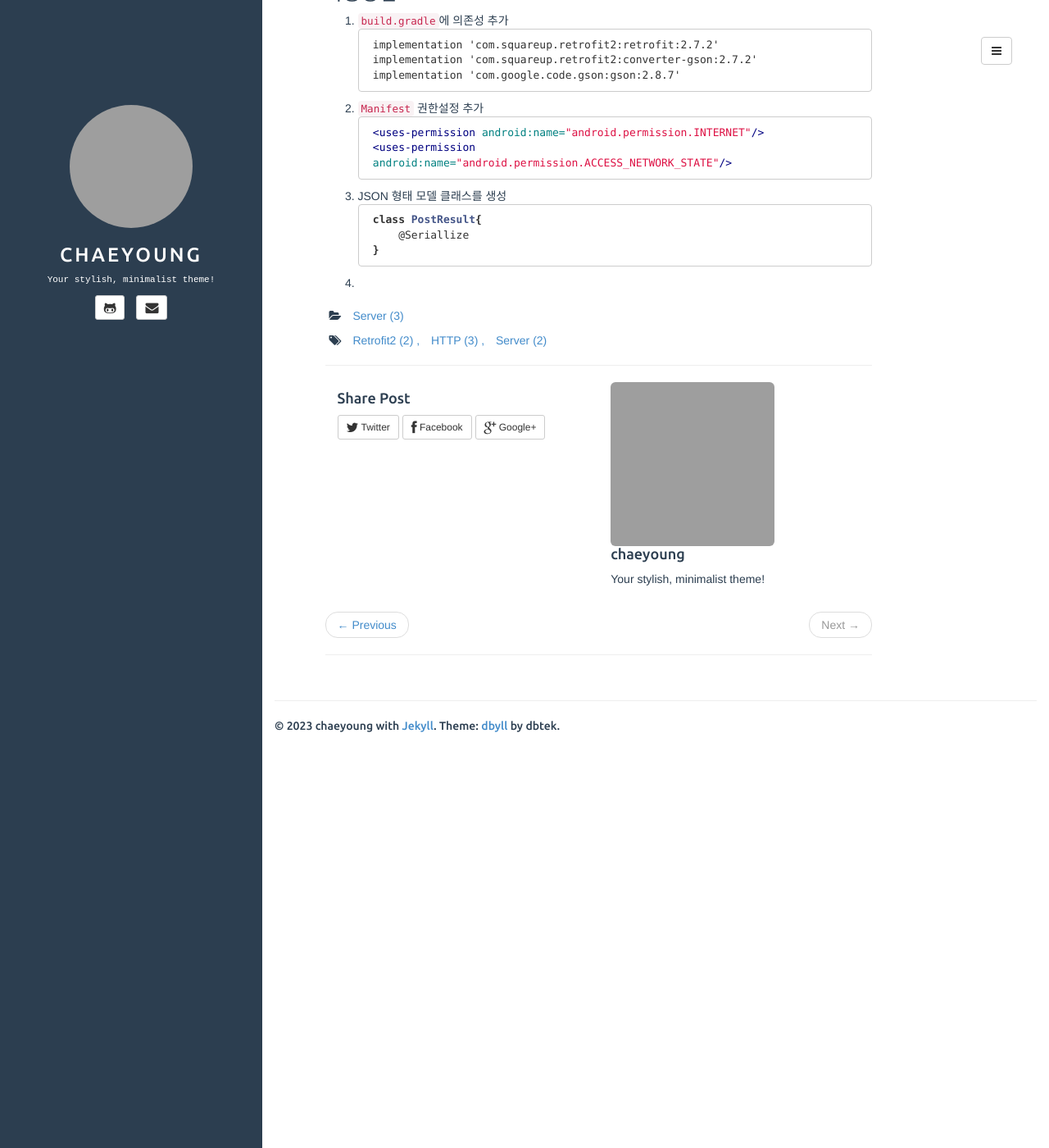
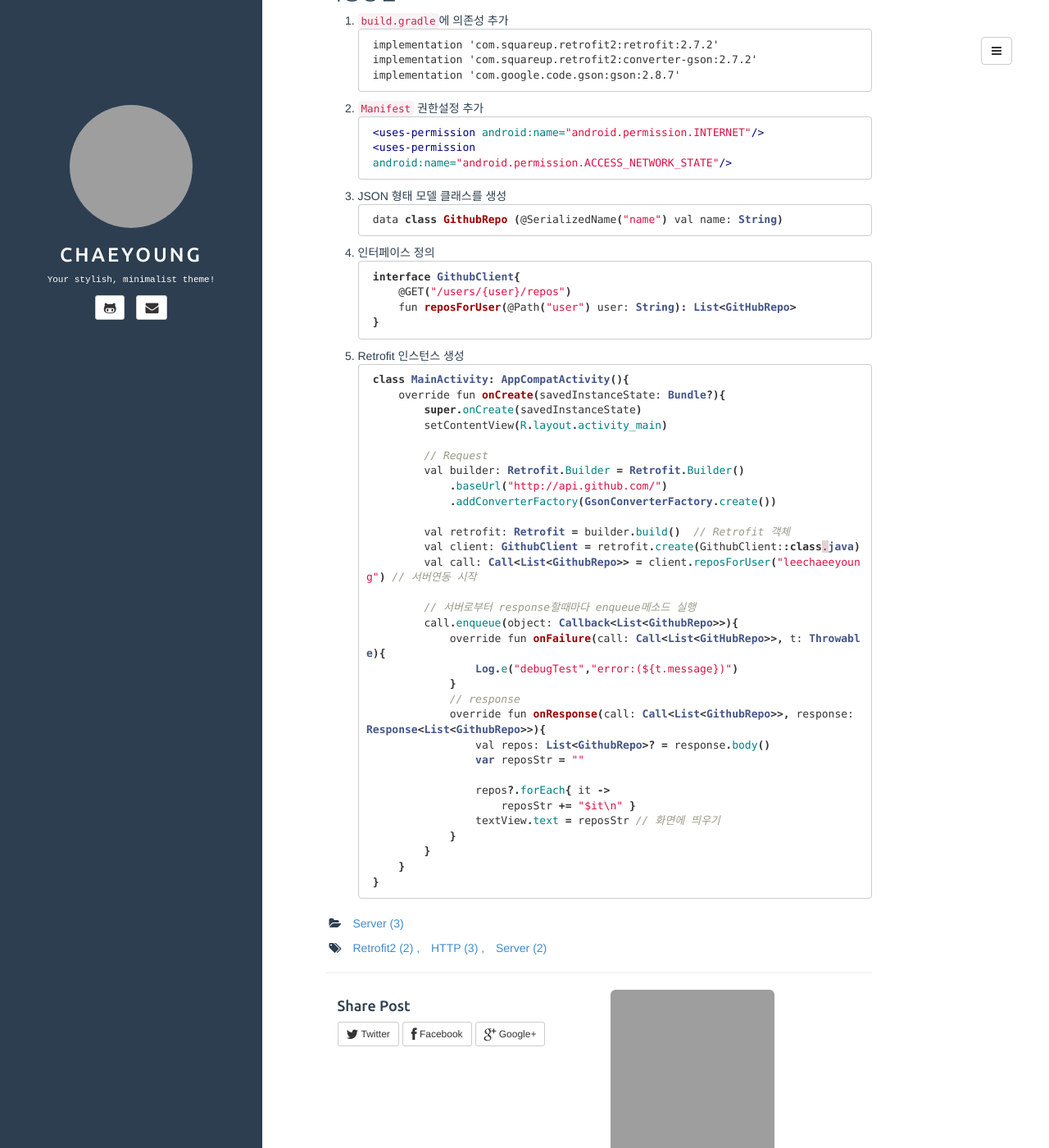
Before and after one commit to leechaeeyoung/leechaeeyoung.github.io, a Jekyll site: the page built from _posts/2023-02-02-Retrofit-Android.md, in a window 1280 px wide and 1400 px high, scrolled down 603 px. Shown: the whole window at 82% size. Built offline with Jekyll 4.4.1, drawn with Linux system fonts in a browser that asks for light colours; grey boxes are pictures that could not be loaded.

Commit message:
Retrofit post

````diff
--- a/_posts/2023-02-02-Retrofit-Android.md
+++ b/_posts/2023-02-02-Retrofit-Android.md
@@ -40,8 +40,46 @@ date: 2023-02-01
     ```
 3. JSON 형태 모델 클래스를 생성
     ```java
-    class PostResult{
-        @Seriallize
+    data class GithubRepo (@SerializedName("name") val name: String)
+    ```
+4. 인터페이스 정의
+    ```java
+    interface GithubClient{
+        @GET("/users/{user}/repos")
+        fun reposForUser(@Path("user") user: String): List<GitHubRepo>
     }
     ```
-4.
+5. Retrofit 인스턴스 생성
+    ```java
+    class MainActivity: AppCompatActivity(){
+        override fun onCreate(savedInstanceState: Bundle?){
+            super.onCreate(savedInstanceState)
+            setContentView(R.layout.activity_main)
+
+            // Request
+            val builder: Retrofit.Builder = Retrofit.Builder()
+                .baseUrl("http://api.github.com/")
+                .addConverterFactory(GsonConverterFactory.create())
+
+            val retrofit: Retrofit = builder.build()  // Retrofit 객체
+            val client: GithubClient = retrofit.create(GithubClient::class.java)
+            val call: Call<List<GithubRepo>> = client.reposForUser("leechaeeyoung") // 서버연동 시작
+
+            // 서버로부터 response할때마다 enqueue메소드 실행
+            call.enqueue(object: Callback<List<GithubRepo>>){
+                override fun onFailure(call: Call<List<GitHubRepo>>, t: Throwable){
+                    Log.e("debugTest","error:(${t.message})")
+                }
+                // response
+                override fun onResponse(call: Call<List<GithubRepo>>, response: Response<List<GithubRepo>>){
+                    val repos: List<GithubRepo>? = response.body()
+                    var reposStr = ""
+
+                    repos?.forEach{ it ->
+                        reposStr += "$it\n" }
+                    textView.text = reposStr // 화면에 띄우기
+                }
+            }
+        }
+    }
+    ```
````
